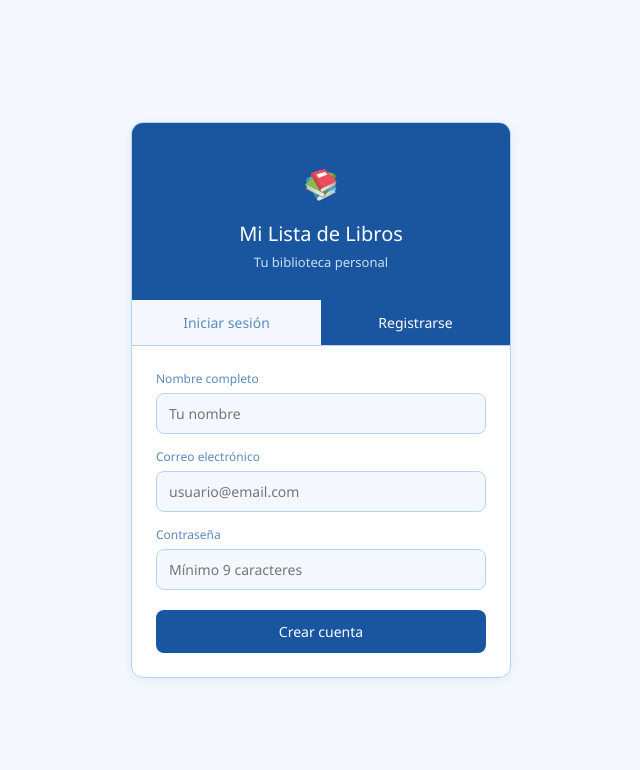
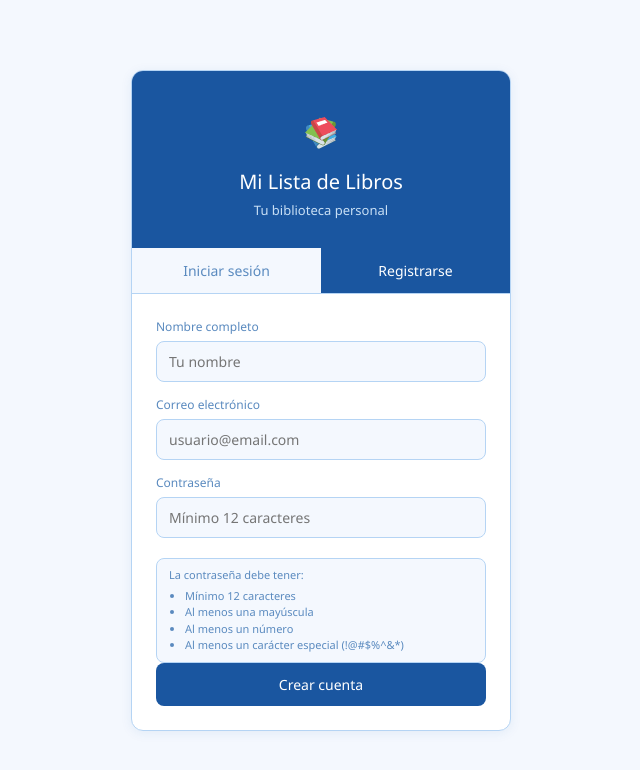
Before and after one commit to Edom1020/MiListaDeLibros-DEV-OPS, a React (Vite) app: page / in a window 1280 px wide. Both pictures are taken after a click on the button "Registrarse". Shown: the top 770 px of the page, without its empty margins (319-959 px from the left). Built offline with nearby package versions, Linux system fonts and the light colour scheme; no server answers.

Commit message:
Cambios en Auth.jsx para indicar visualmente cómo poner contraseña en registro y mensajes de aviso si el usuario no pone lo que debe en contraseña

```diff
--- a/src/pages/Auth.jsx
+++ b/src/pages/Auth.jsx
@@ -31,11 +31,26 @@ export default function Auth() {
     setCargando(false)
     return
   }
-  if (form.password.length < 6) {
-    setError('La contraseña debe tener mínimo 9 caracteres')
+  if (form.password.length < 12) {
+    setError('La contraseña debe tener mínimo 12 caracteres')
     setCargando(false)
     return
   }
+    if (!/[A-Z]/.test(form.password)) {
+      setError('La contraseña debe tener al menos una letra mayúscula')
+      setCargando(false)
+      return
+    }
+    if (!/[0-9]/.test(form.password)) {
+      setError('La contraseña debe tener al menos un número')
+      setCargando(false)
+      return
+    }
+    if (!/[!@#$%^&*]/.test(form.password)) {
+      setError('La contraseña debe tener al menos un carácter especial (!@#$%^&*)')
+      setCargando(false)
+      return
+    }
 
     try {
       if (!esLogin) await registrar(form)
@@ -230,7 +245,7 @@ export default function Auth() {
                 name="password"
                 value={form.password}
                 onChange={handleChange}
-                placeholder="Mínimo 9 caracteres"
+                placeholder="Mínimo 12 caracteres"
                 required
                 style={{
                   width: '100%',
@@ -245,6 +260,36 @@ export default function Auth() {
                 }}
               />
             </div>
+
+            {/* Indicador visual contraseña */}
+              {!esLogin && (
+                <div style={{
+                  fontSize: '11px',
+                  color: 'var(--azul-texto)',
+                  marginTop: '8px',
+                  padding: '8px 12px',
+                  background: 'var(--azul-fondo)',
+                  borderRadius: 'var(--radio-md)',
+                  border: 'var(--borde)'
+                }}>
+                  La contraseña debe tener:
+                  <ul style={{ margin: '4px 0 0 0', paddingLeft: '16px' }}>
+                    <li style={{ color: form.password.length >= 12 ? 'green' : 'inherit' }}>
+                      Mínimo 12 caracteres
+                    </li>
+                    <li style={{ color: /[A-Z]/.test(form.password) ? 'green' : 'inherit' }}>
+                      Al menos una mayúscula
+                    </li>
+                    <li style={{ color: /[0-9]/.test(form.password) ? 'green' : 'inherit' }}>
+                      Al menos un número
+                    </li>
+                    <li style={{ color: /[!@#$%^&*]/.test(form.password) ? 'green' : 'inherit' }}>
+                      Al menos un carácter especial (!@#$%^&*)
+                    </li>
+                  </ul>
+                </div>
+              )}
+
 
             {/* Botón submit */}
             <button
```
